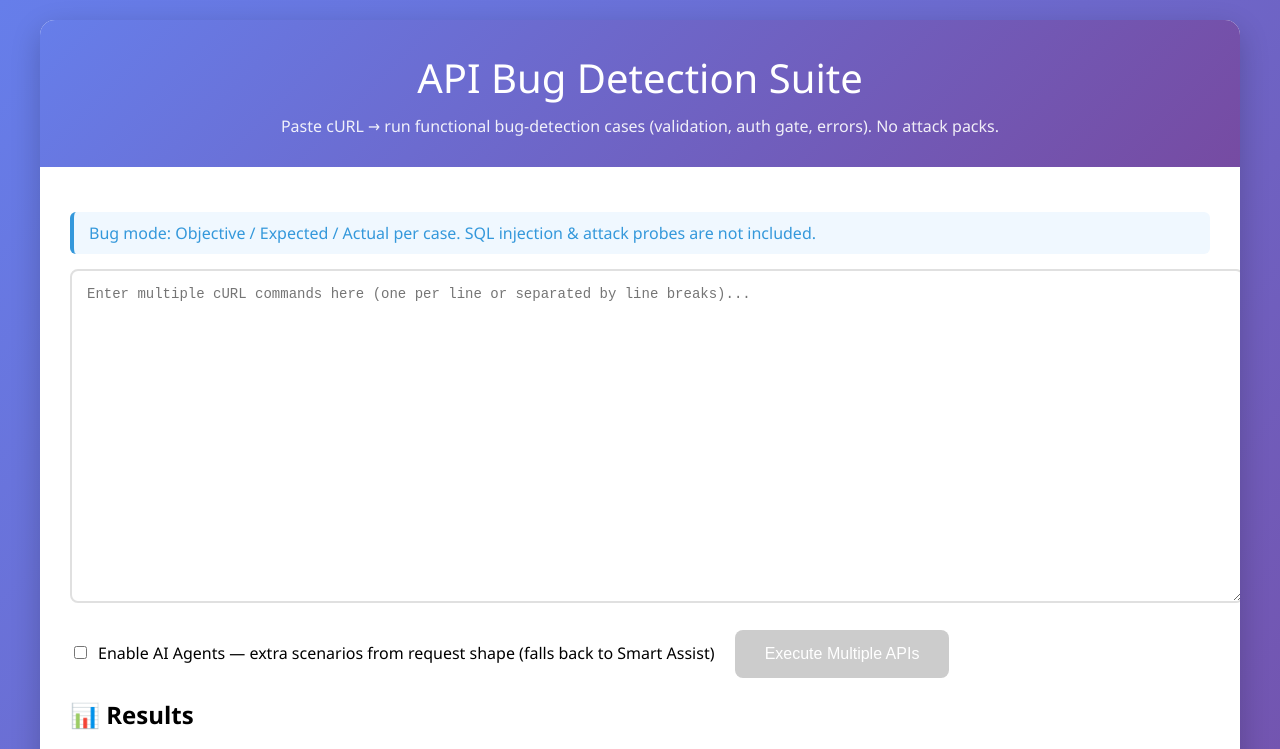
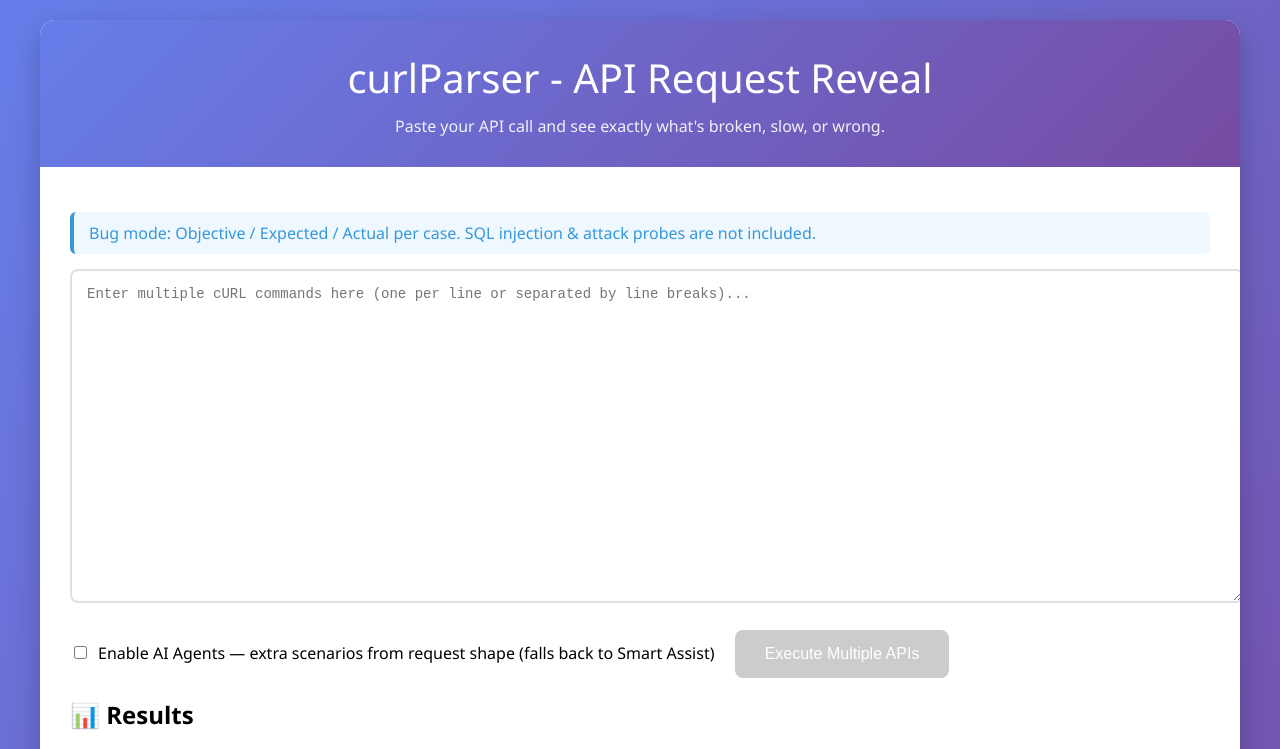
Before and after one commit to kshiv9842/curlParser-Automated-API-Testing-from-Raw-cURL, a plain HTML site: page src/main/resources/static/index.html in a window 1280 px wide. Shown: the top 749 px of the page. Drawn offline with nearby package versions, Linux system fonts and the light colour scheme.

Commit message:
Add files via upload

```diff
--- a/src/main/resources/static/index.html
+++ b/src/main/resources/static/index.html
@@ -2,7 +2,7 @@
 <html lang="en">
 <head>
     <meta charset="UTF-8">
-    <title>Curl Parser - Multi-API Testing</title>
+    <title>curlParser - API Request Reveal</title>
     <script src="https://cdn.jsdelivr.net/npm/chart.js@4.4.1/dist/chart.umd.min.js"></script>
     <style>
         body {
@@ -861,8 +861,8 @@
 <body>
 <div class="container">
     <div class="header">
-        <h1>API Bug Detection Suite</h1>
-        <p>Paste cURL → run functional bug-detection cases (validation, auth gate, errors). No attack packs.</p>
+        <h1>curlParser - API Request Reveal</h1>
+        <p>Paste your API call and see exactly what's broken, slow, or wrong.</p>
     </div>
 
     <div class="content">
@@ -950,7 +950,7 @@
       });
       return `<!DOCTYPE html>
 <html lang="en"><head><meta charset="UTF-8"/>
-<title>API Bug Detection Report</title>
+<title>curlParser - API Request Reveal Report</title>
 <style>
   body{font-family:Segoe UI,system-ui,sans-serif;margin:24px;color:#0f172a;background:#fff}
   h1{margin:0 0 6px;font-weight:600}
@@ -965,7 +965,7 @@
   tr.FAILED td{background:#fef2f2} tr.WARNING td{background:#fffbeb} tr.PASSED td{background:#f0fdf4}
   @media print{body{margin:12px} .noprint{display:none}}
 </style></head><body>
-  <h1>API Bug Detection Suite — Report</h1>
+  <h1>curlParser - API Request Reveal — Report</h1>
   <p class="meta">Generated ${new Date().toLocaleString()} · APIs: ${multiReport.apiCount || 0} · Duration: ${multiReport.durationMs || 0}ms</p>
   <div class="tiles">
     <div class="tile t"><div style="font-size:22px;font-weight:700">${multiReport.total||0}</div>Total</div>
```
